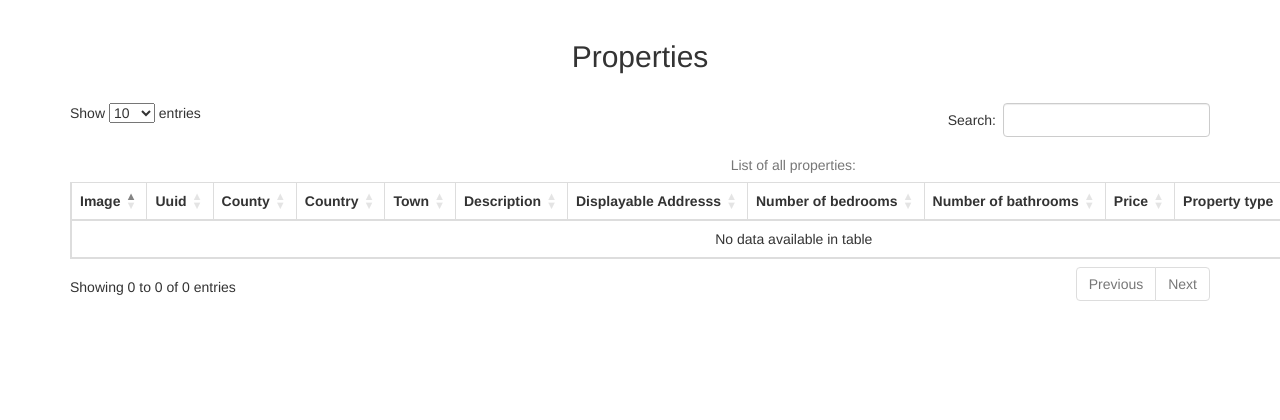
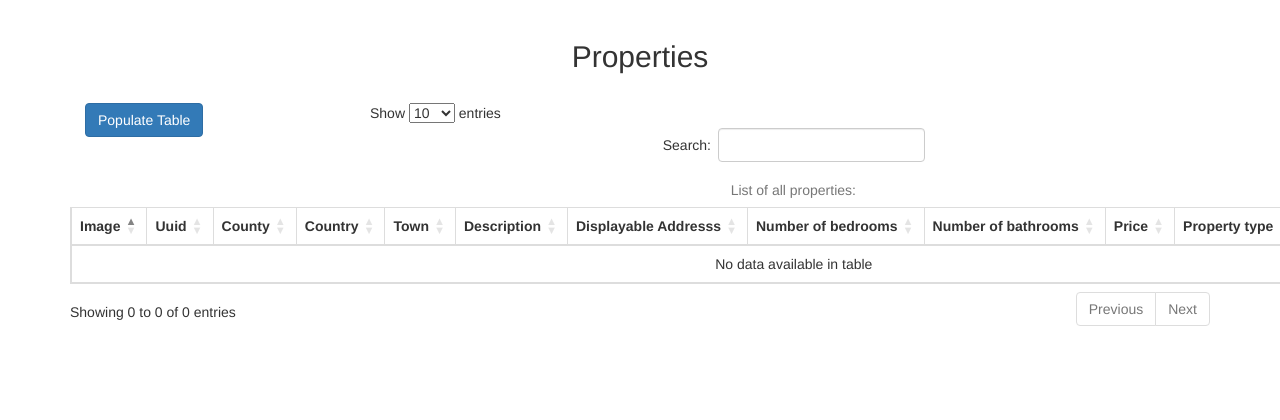
Before and after one commit to sambasten/Property, a PHP site: template templates/index.twig in a window 1280 px wide; the page is wider, and only the part inside the window is pictured. Shown: the top 420 px of that part. Run offline with PHP 8.4, Linux system fonts and the light colour scheme; the template is opened without the code that fills it, so the values that code supplies are empty; some libraries are stand-ins or nearby versions.

Commit message:
adding button to populate table from api

```diff
--- a/templates/index.twig
+++ b/templates/index.twig
@@ -54,6 +54,9 @@
 			<div class="col-xs-12">
 				<table summary="This table shows how to create responsive tables using Datatables' extended functionality" class="table table-bordered table-hover dt-responsive">
 					<caption class="text-center">List of all properties:</caption>
+          <div class="col-md-3">
+            <a  href="/api/properties"><button class="btn btn-primary"> Populate Table</button></a>
+          </div>
 					<thead>
 						<tr>
 							<th>Image</th>
```
